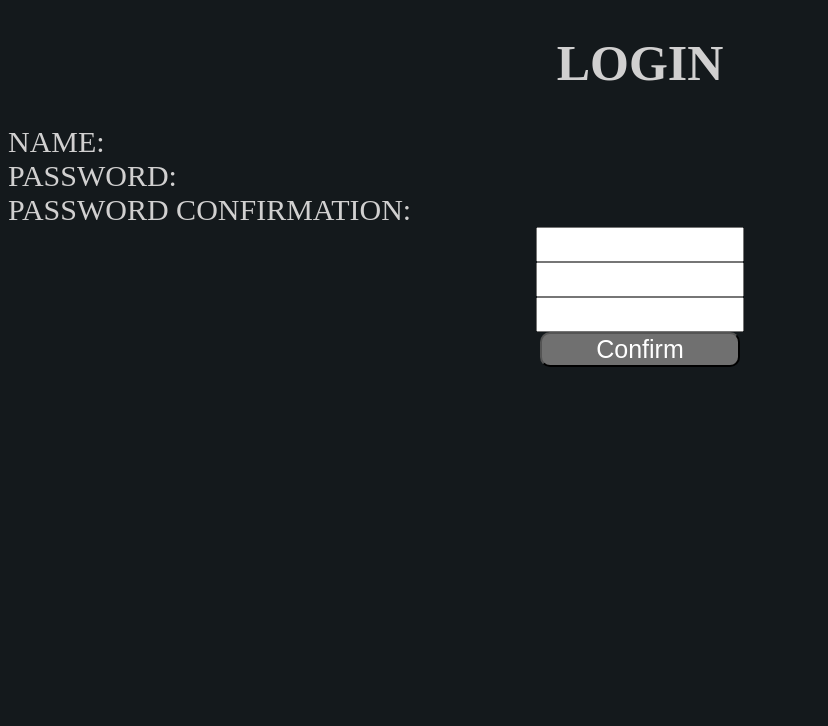
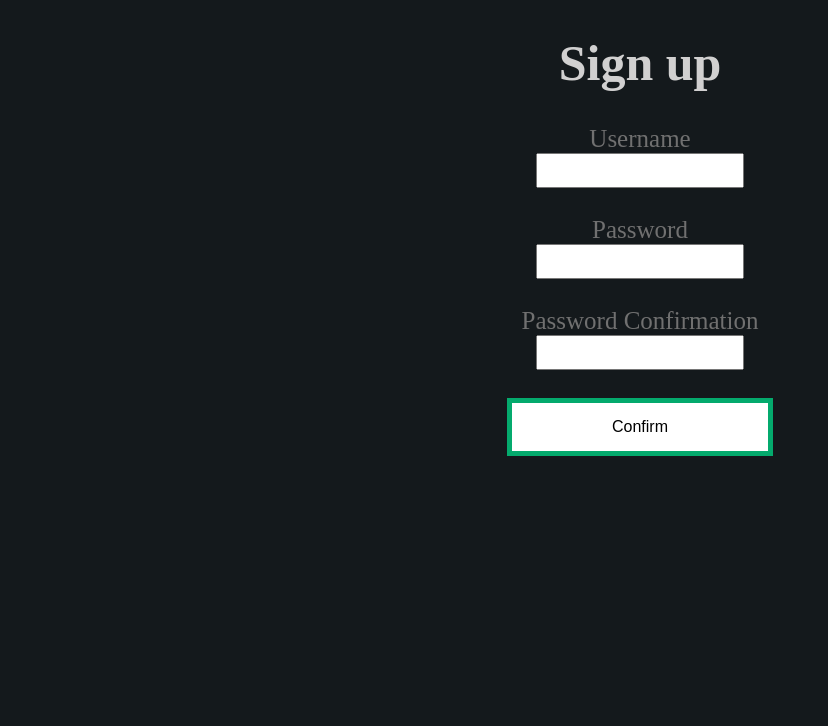
Before and after one commit to ShvetsovMakar/YandexLyceumFlask, a Flask app: page /signup in a window 1280 px wide. Shown: the top 726 px of the page, without its empty margins (0-828 px from the left). Run offline with Flask 3, Linux system fonts and the light colour scheme.

Commit message:
added: signup.html, login.html, "day" mode.

```diff
--- a/main.py
+++ b/main.py
@@ -7,6 +7,7 @@ app = Flask(__name__)
 # Creating login manager
 login_manager = LoginManager()
 login_manager.init_app(app)
+
 
 @login_manager.user_loader
 def load_user(name):
@@ -21,6 +22,7 @@ def index():
 
     return render_template("index.html", mode="night")
 
+
 @app.route("/signup")
 def signup():
     if current_user.is_authenticated:
@@ -28,6 +30,8 @@ def signup():
 
     return render_template("signup.html", mode="night")
 
+
+@app.route("/login")
 def login():
     if current_user.is_authenticated:
         pass
@@ -35,6 +39,5 @@ def login():
     return render_template("login.html", mode="night")
 
 
-
 if __name__ == "__main__":
     app.run()
--- a/static/night.css
+++ b/static/night.css
@@ -14,20 +14,6 @@ p {
   text-align: center;
   font-size: 25px;
 }
-pre1{
-  color: #D1D0D0;
-  text-align: left;
-  font-size: 30px;
-}
-p2{
-  color: #D1D0D0;
-  text-align: center;
-  font-size: 30px;
-}
-p3{  color: #D1D0D0;
-  text-align: center;
-  font-size: 30px;
- }
 
 .button {
   margin: auto;
@@ -54,7 +40,6 @@ p3{  color: #D1D0D0;
 
 .login-button {
   background-color: #090b12;
-  color: green;
 
   border-radius: 15px;
   margin: auto;
@@ -69,6 +54,7 @@ p3{  color: #D1D0D0;
 .login-button:hover {
   background-color: #0c0f1a;
 }
+
 form {
   border-radius: 20px;
   margin: auto;
@@ -80,25 +66,28 @@ form {
   color: #707070;
   font-size: 25px;
 }
-.Conf_btn {
-  background-color: #707070;
-  color: blue;
 
-  border-radius: 10px;
-  margin: auto;
-  display: block;
-  width: 200px;
-
-
+.Confirmation {
+  background-color: white;
+  color: black;
+  border: 5px solid #04AA6D;
+  padding: 15px 100px;
   text-align: center;
-  color: #ffffff;
-  font-size: 25px;
+  text-decoration: none;
+  display: inline-block;
+  font-size: 16px;
 }
 
-.Conf_btn:hover {
-  background-color: #0c0f1a;
+.Confirmation {
+  transition-duration: 0.3s;
 }
-.login_text {
+
+.Confirmation:hover {
+  background-color: #04AA6D;
+  color: white;
+}
+
+.form-input {
   text-color: black
   border-radius: 10px;
   margin: auto;
@@ -110,27 +99,3 @@ form {
   color: #000000;
   font-size: 25px;
 }
-.password_text {
-  text-color: black
-  border-radius: 10px;
-  margin: auto;
-  display: block;
-  width: 200px;
-
-
-  text-align: center;
-  color: #000000;
-  font-size: 25px;
-}
-.password_text1 {
-  text-color: black
-  border-radius: 10px;
-  margin: auto;
-  display: block;
-  width: 200px;
-
-
-  text-align: center;
-  color: #000000;
-  font-size: 25px;
-}
--- a/templates/index.html
+++ b/templates/index.html
@@ -13,7 +13,7 @@
 <body>
     <div>
         <h1>
-            Storybook
+            Notebook
         </h1>
         <p>
             Social network
--- a/templates/signup.html
+++ b/templates/signup.html
@@ -11,31 +11,22 @@
 </head>
 
 <body>
-    <div class="contest">
+    <div>
         <h1>
-            LOGIN
+            Sign up
         </h1>
-        <pre1>
-            NAME:
-            <br>
-        </pre1>
-        <p2>
-            PASSWORD:
-            <br>
-        </p2>
-        <p3>
-            PASSWORD CONFIRMATION:
-        </p3>
         <form action="">
-            <input type="text" name="login_text" id="lgn_txt"  class="login_text"/>
-            <input type="text" name="password_text" id="psw_txt"  class="password_text"/>
-            <input type="text" name="conf_password_text" id="conf_psw"  class="password_text1"/>
-            <input type="submit" value="Confirm" id="Conf_btn" class="Conf_btn"/>
+            <label for="html">Username</label><br>
+            <input type="text" name="username" id="username"  class="form-input"/><br>
+            <label for="html">Password</label><br>
+            <input type="text" name="password" id="password"  class="form-input"/><br>
+            <label for="html">Password Confirmation</label><br>
+            <input type="text" name="confirmation" id="confirmation"  class="form-input"/><br>
+            <input type="button" value="Confirm" id="submit" class="Confirmation"/>
         </form>
 
     </div>
 
-
 </body>
 
 </html>
```
Also changed, not shown: static/day.css (+45 -0 lines), templates/login.html (+8 -9 lines).
